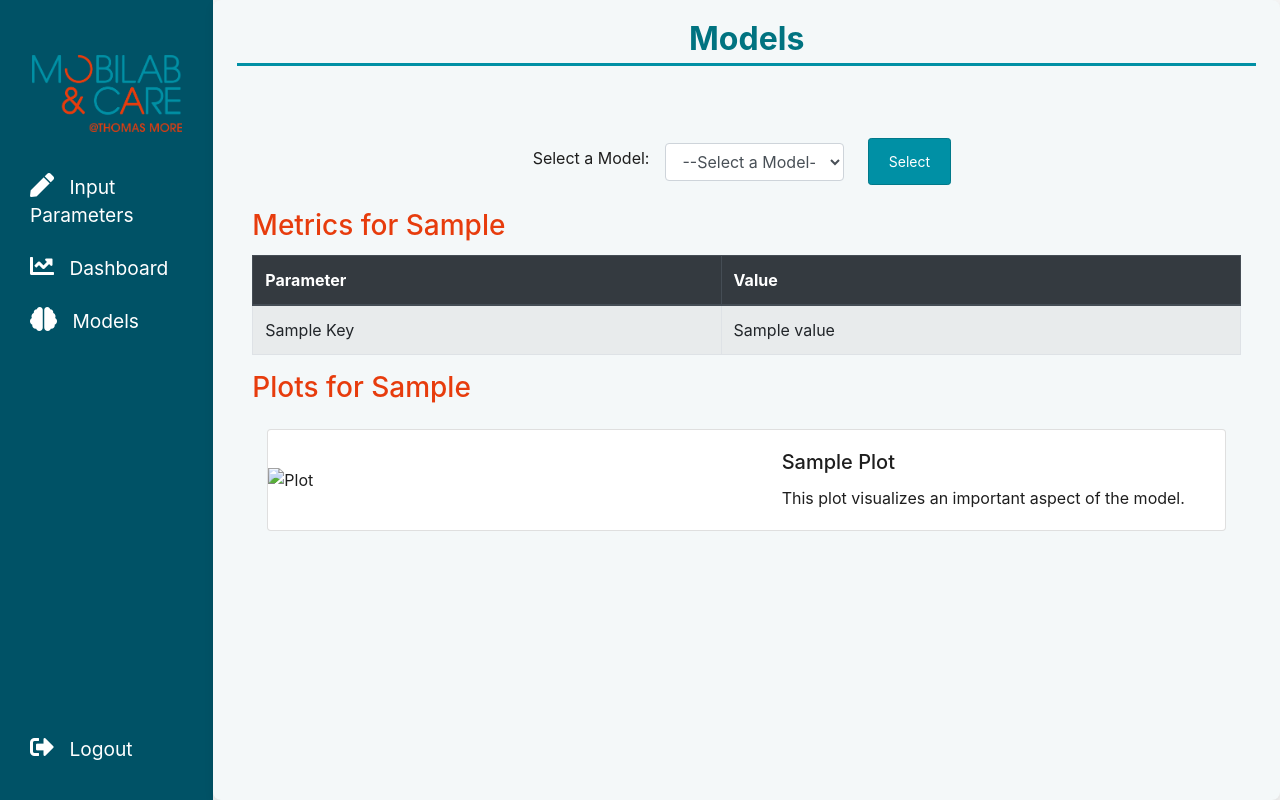
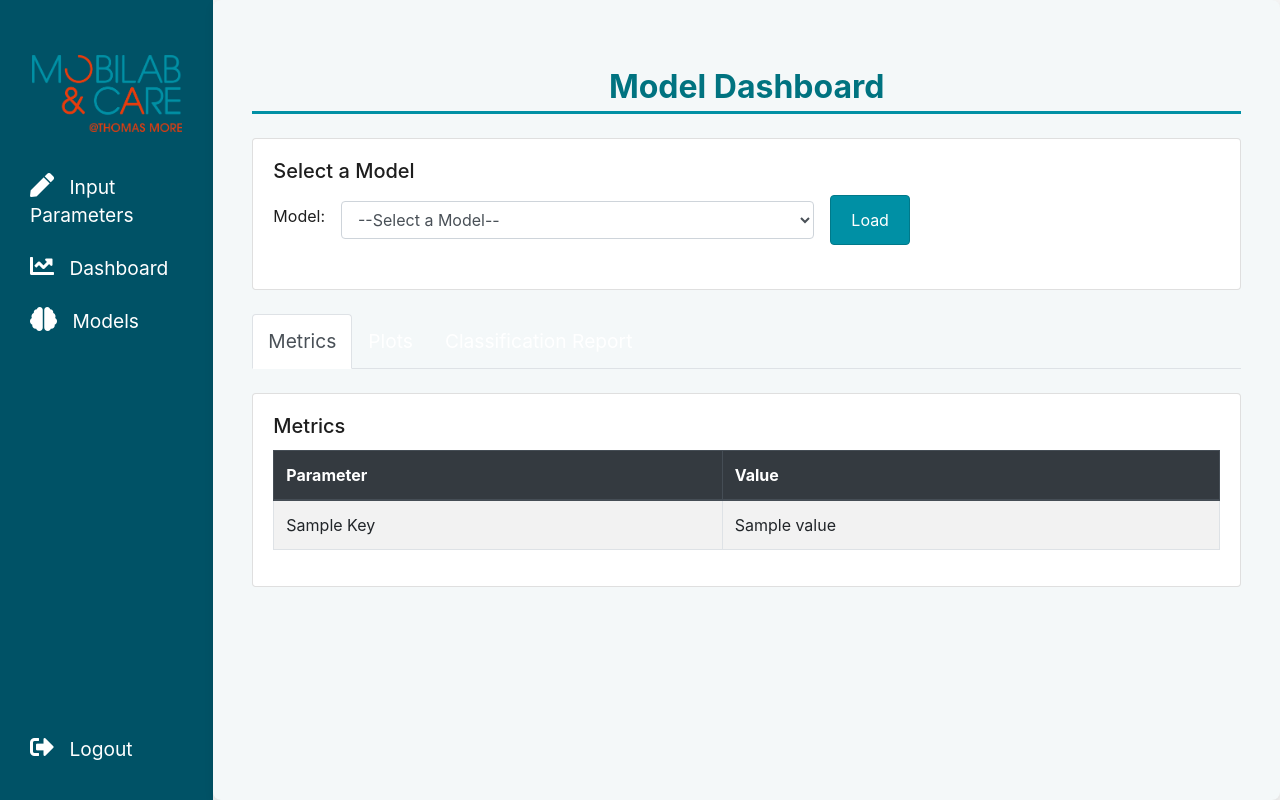
Before and after one commit to Jeffreystynen/Mobilab, a Flask app: template app/templates/models.html in a window 1280 px wide. Run offline with Flask 3, Linux system fonts and the light colour scheme; the template is opened without the code that fills it: most values are stand-ins (such as "Sample title", 1, 10 or a date in 2020); some libraries are stand-ins or nearby versions.

Commit message:
model page redesign

```diff
--- a/app/dao/model_dao.py
+++ b/app/dao/model_dao.py
@@ -19,7 +19,7 @@
         with conn.cursor() as cursor:
             # Assume you join on Model to get the correct modelId.
             sql = """
-                SELECT m.name, met.accuracy, met.trainingShape
+                SELECT m.name, m.version, m.createdAt, met.accuracy, met.trainingShape
                 FROM Model m
                 JOIN Metric met ON m.modelId = met.modelId
                 WHERE m.name = %s
--- a/app/templates/models.html
+++ b/app/templates/models.html
@@ -1,25 +1,49 @@
 {% extends "layout.html" %}
 {% block content %}
-    <div>
-        <h2 class="text-center mb-4">Models</h2>
     <div class="container py-5">
-        <div class="d-flex justify-content-center">
+        <h2 class="text-center mb-4">Model Dashboard</h2>
+
+        <!-- Model Selection -->
+        <div class="card mb-4">
+            <div class="card-body">
+                <h5 class="card-title">Select a Model</h5>
                 <form method="POST" class="d-flex align-items-center">
-                <div class="form-group d-flex align-items-center">
-                    <label for="modelSelect" class="mr-3">Select a Model:</label>
-                    <select id="modelSelect" name="model" class="form-control mr-3 col-sm-5" required>
+                    <div class="form-group d-flex align-items-center w-100">
+                        <label for="modelSelect" class="mr-3">Model:</label>
+                        <select id="modelSelect" name="model" class="form-control mr-3 col-sm-6" required>
                             <option value="">--Select a Model--</option>
                             {% for model in models %}
-                            <option value="{{ model }}">{{ model }}</option>
+                                <option value="{{ model }}" {% if model == selected_model %}selected{% endif %}>
+                                    {{ model }}
+                                </option>
                             {% endfor %}
                         </select>
-                    <button type="submit" class="btn btn-primary btn-sm ml-2">Select</button>
+                        <button type="submit" class="btn btn-primary">Load</button>
                     </div>
                 </form>
             </div>
+        </div>
 
         {% if selected_model %}
-            <h3>Metrics for {{ selected_model }}</h3>
+            <!-- Tabs for Metrics, Plots, and Report -->
+            <ul class="nav nav-tabs" id="modelTabs" role="tablist">
+                <li class="nav-item">
+                    <a class="nav-link active" id="metrics-tab" data-toggle="tab" href="#metrics" role="tab" aria-controls="metrics" aria-selected="true">Metrics</a>
+                </li>
+                <li class="nav-item">
+                    <a class="nav-link" id="plots-tab" data-toggle="tab" href="#plots" role="tab" aria-controls="plots" aria-selected="false">Plots</a>
+                </li>
+                <li class="nav-item">
+                    <a class="nav-link" id="report-tab" data-toggle="tab" href="#report" role="tab" aria-controls="report" aria-selected="false">Classification Report</a>
+                </li>
+            </ul>
+
+            <div class="tab-content mt-4" id="modelTabsContent">
+                <!-- Metrics Tab -->
+                <div class="tab-pane fade show active" id="metrics" role="tabpanel" aria-labelledby="metrics-tab">
+                    <div class="card">
+                        <div class="card-body">
+                            <h5 class="card-title">Metrics</h5>
                             {% if metrics %}
                                 <table class="table table-striped table-bordered">
                                     <thead class="thead-dark">
@@ -31,8 +55,22 @@
                                     <tbody>
                                         {% for key, value in metrics.items() %}
                                             <tr>
-                                <td>{{ key|replace('_', ' ')|title }}</td>
-                                <td>{{ value }}</td>
+                                                <td>
+                                                    {% if key == "createdAt" %}
+                                                        Created At
+                                                    {% elif key == "trainingShape" %}
+                                                        Training Shape
+                                                    {% else %}
+                                                        {{ key|replace('_', ' ')|title }}
+                                                    {% endif %}
+                                                </td>
+                                                <td>
+                                                    {% if key == "trainingShape" %}
+                                                        Rows: {{ value.rows }}, Columns: {{ value.columns }}
+                                                    {% else %}
+                                                        {{ value }}
+                                                    {% endif %}
+                                                </td>
                                             </tr>
                                         {% endfor %}
                                     </tbody>
@@ -40,20 +78,22 @@
                             {% else %}
                                 <p>No metrics available for the selected model.</p>
                             {% endif %}
+                        </div>
+                    </div>
+                </div>
 
-            <h3>Plots for {{ selected_model }}</h3>
+                <!-- Plots Tab -->
+                <div class="tab-pane fade" id="plots" role="tabpanel" aria-labelledby="plots-tab">
+                    <div class="card">
+                        <div class="card-body">
+                            <h5 class="card-title">Plots</h5>
                             {% if plots %}
                                 <div class="container mt-4">
                                     <div class="row">
                                         {% for plot_name, plot_url in plots.items() %}
-                            <div class="col-md-12">
+                                            <div class="col-md-6">
                                                 <div class="card mb-4">
-                                    <div class="row g-0 d-flex align-items-center">
-                                        {% if loop.index % 2 == 0 %}
-                                            <div class="col-md-6 order-md-2">
-                                                <img src="{{ plot_url }}" class="img-fluid" alt="Plot">
-                                            </div>
-                                            <div class="col-md-6 order-md-1 d-flex align-items-center">
+                                                    <img src="{{ plot_url }}" class="card-img-top" alt="{{ plot_name }}">
                                                     <div class="card-body">
                                                         <h5 class="card-title">{{ plot_name|replace('.png', '')|replace('_', ' ')|title }}</h5>
                                                         <p class="card-text">
@@ -69,29 +109,6 @@
                                                         </p>
                                                     </div>
                                                 </div>
-                                        {% else %}
-                                            <div class="col-md-6">
-                                                <img src="{{ plot_url }}" class="img-fluid" alt="Plot">
-                                            </div>
-                                            <div class="col-md-6 d-flex align-items-center">
-                                                <div class="card-body">
-                                                    <h5 class="card-title">{{ plot_name|replace('.png', '')|replace('_', ' ')|title }}</h5>
-                                                    <p class="card-text">
-                                                        {% if 'roc' in plot_name.lower() %}
-                                                            This ROC Curve shows the trade-off between sensitivity and specificity.
-                                                        {% elif 'pr' in plot_name.lower() %}
-                                                            The Precision-Recall Curve helps evaluate model performance under class imbalance.
-                                                        {% elif 'shap' in plot_name.lower() %}
-                                                            The SHAP summary explains which features impact the model's decisions the most.
-                                                        {% else %}
-                                                            This plot visualizes an important aspect of the model.
-                                                        {% endif %}
-                                                    </p>
-                                                </div>
-                                            </div>
-                                        {% endif %}
-                                    </div>
-                                </div>
                                             </div>
                                         {% endfor %}
                                     </div>
@@ -99,7 +116,67 @@
                             {% else %}
                                 <p>No plots available for the selected model.</p>
                             {% endif %}
+                        </div>
+                    </div>
+                </div>
+
+                <!-- Classification Report Tab -->
+                <div class="tab-pane fade" id="report" role="tabpanel" aria-labelledby="report-tab">
+                    <div class="card">
+                        <div class="card-body">
+                            <h5 class="card-title">Classification Report</h5>
+                            {% if report %}
+                                <table class="table table-striped table-bordered">
+                                    <thead class="thead-dark">
+                                        <tr>
+                                            <th>Class</th>
+                                            <th>Precision</th>
+                                            <th>Recall</th>
+                                            <th>F1-Score</th>
+                                            <th>Support</th>
+                                        </tr>
+                                    </thead>
+                                    <tbody>
+                                        {% for class_name, metrics in report.items() %}
+                                            {% if class_name not in ["accuracy", "macro avg", "weighted avg"] %}
+                                                <tr>
+                                                    <td>{{ class_name }}</td>
+                                                    <td>{{ metrics.precision }}</td>
+                                                    <td>{{ metrics.recall }}</td>
+                                                    <td>{{ metrics["f1-score"] }}</td>
+                                                    <td>{{ metrics.support }}</td>
+                                                </tr>
+                                            {% endif %}
+                                        {% endfor %}
+                                    </tbody>
+                                    <tfoot>
+                                        <tr>
+                                            <th>Accuracy</th>
+                                            <td colspan="4">{{ report.accuracy }}</td>
+                                        </tr>
+                                        <tr>
+                                            <th>Macro Avg</th>
+                                            <td>{{ report["macro avg"].precision }}</td>
+                                            <td>{{ report["macro avg"].recall }}</td>
+                                            <td>{{ report["macro avg"]["f1-score"] }}</td>
+                                            <td>{{ report["macro avg"].support }}</td>
+                                        </tr>
+                                        <tr>
+                                            <th>Weighted Avg</th>
+                                            <td>{{ report["weighted avg"].precision }}</td>
+                                            <td>{{ report["weighted avg"].recall }}</td>
+                                            <td>{{ report["weighted avg"]["f1-score"] }}</td>
+                                            <td>{{ report["weighted avg"].support }}</td>
+                                        </tr>
+                                    </tfoot>
+                                </table>
+                            {% else %}
+                                <p>No classification report available for the selected model.</p>
                             {% endif %}
                         </div>
                     </div>
+                </div>
+            </div>
+        {% endif %}
+    </div>
 {% endblock %}
```
Also changed, not shown: app/routes.py (+7 -3 lines), test/test_model_dao.py (+1 -1 lines). Lines whose indentation alone changed are shown as unchanged.
